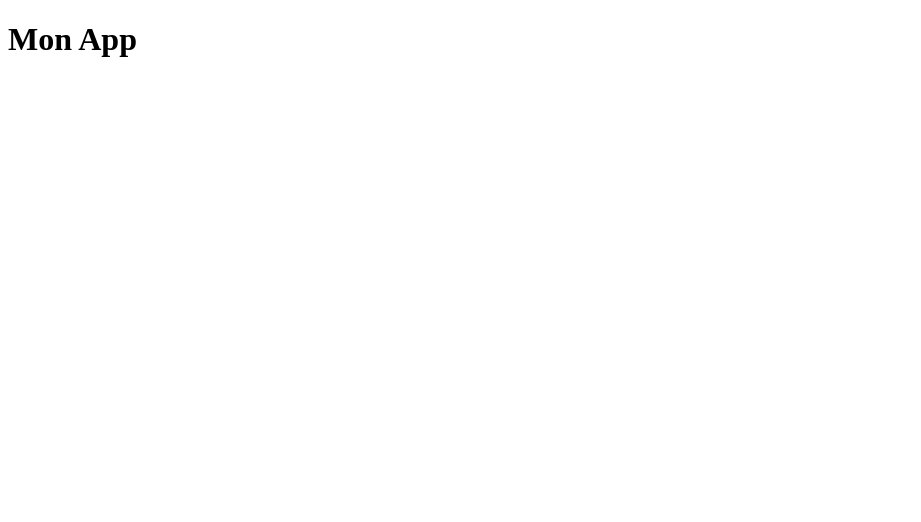
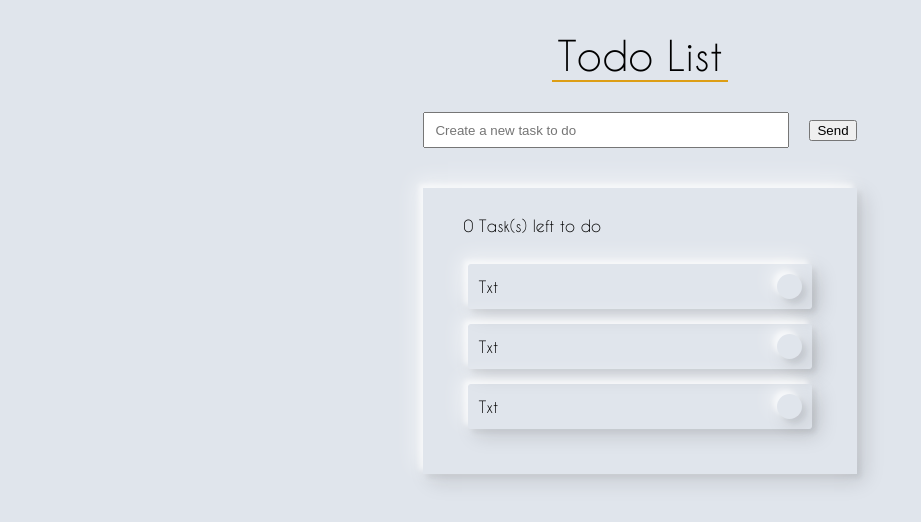
Before and after one commit to ArnoSlb/Todo-App-with-React, a React app: page / in a window 1280 px wide. Shown: the whole page, without its empty margins (0-921 px from the left). Built offline with nearby package versions, Linux system fonts and the light colour scheme.

Commit message:
static interface with css : ok

```diff
--- a/public/index.html
+++ b/public/index.html
@@ -11,7 +11,7 @@
     />
     <link rel="apple-touch-icon" href="%PUBLIC_URL%/logo192.png" />
     <link rel="manifest" href="%PUBLIC_URL%/manifest.json" />
-    <title>React App</title>
+    <title>Todo App</title>
   </head>
   <body>
     <noscript>You need to enable JavaScript to run this app.</noscript>
--- a/src/Components/App/App.css
+++ b/src/Components/App/App.css
@@ -0,0 +1,115 @@
+@font-face {
+    font-family: "CaviarDreams";
+    src: url("../../assets/font/Caviar_dreams/CaviarDreams.ttf") format("truetype"),
+}
+@font-face {
+    font-family: "CaviarDreams";
+    src: url("../../assets/font/Caviar_dreams/CaviarDreams_Bold.ttf") format("truetype");
+    font-weight: bold;
+}
+
+body {
+    margin: 0;
+    font-family: CaviarDreams;
+    background: #e0e5ec;
+}
+
+.app {
+    margin: 0 auto;
+    display: flex;
+    justify-content: center;
+    align-items: center;
+    flex-direction: column;
+    width: 100vw;
+    margin-top: 30px;
+}
+
+.app h1 {
+    font-size: 40px;
+    margin-bottom: 30px;
+    padding: 5px;
+    border-bottom: 2px solid rgb(221, 158, 21);
+}
+
+.form input {
+    height: 30px;
+    width: 350px;
+    margin-right: 20px;
+    padding-left: 10px;
+    margin-bottom: 40px;
+}
+
+.form h2 {
+    margin-bottom: 30px;
+    padding-left: 10px;
+}
+
+.tasks{
+    padding: 30px;
+    box-shadow:
+   -7px -7px 20px 0px #fff9,
+   -4px -4px 5px 0px #fff9,
+   7px 7px 20px 0px #0002,
+   4px 4px 5px 0px #0001,
+   inset 0px 0px 0px 0px #fff9,
+   inset 0px 0px 0px 0px #0001,
+   inset 0px 0px 0px 0px #fff9,
+   inset 0px 0px 0px 0px #0001;
+}
+
+.item {
+    display: flex;
+    justify-content: space-between;
+    align-items: center;
+    padding: 10px;
+    box-shadow: ;
+    margin: 15px;
+    border-radius: 3px;
+    box-shadow:
+    -7px -7px 20px 0px #fff9,
+    -4px -4px 5px 0px #fff9,
+    7px 7px 20px 0px #0002,
+    4px 4px 5px 0px #0001,
+    inset 0px 0px 0px 0px #fff9,
+    inset 0px 0px 0px 0px #0001,
+    inset 0px 0px 0px 0px #fff9,
+    inset 0px 0px 0px 0px #0001;
+}
+
+.item button {
+    height: 25px;
+    width: 25px;
+    border-radius: 30px;
+    background: #e0e5ec;
+    border: none;
+    display: flex;
+    flex-direction: column;
+    justify-content: center;
+    align-items: center;
+    -webkit-tap-highlight-color: rgba(0,0,0,0);
+    -webkit-tap-highlight-color: transparent;
+    box-shadow:
+    -7px -7px 20px 0px #fff9,
+    -4px -4px 5px 0px #fff9,
+    7px 7px 20px 0px #0002,
+    4px 4px 5px 0px #0001,
+    inset 0px 0px 0px 0px #fff9,
+    inset 0px 0px 0px 0px #0001,
+    inset 0px 0px 0px 0px #fff9,
+    inset 0px 0px 0px 0px #0001;
+    transition:box-shadow 0.6s cubic-bezier(.79,.21,.06,.81);
+    font-size: 16px;
+    color: rgba(42, 52, 84, 1);
+    text-decoration: none;
+}
+
+.item button:active{
+    box-shadow:  4px 4px 6px 0 rgba(255,255,255,.5),
+                -4px -4px 6px 0 rgba(116, 125, 136, .2),
+      inset -4px -4px 6px 0 rgba(255,255,255,.5),
+      inset 4px 4px 6px 0 rgba(116, 125, 136, .3);
+  }
+
+.item button:hover{
+    cursor: pointer;
+}
--- a/src/Components/App/App.js
+++ b/src/Components/App/App.js
@@ -1,5 +1,16 @@
+import Form from '../Form/Form'
+import '../../reset.css'
+import './App.css'
+
+
 const App = () => {
-    return <h1>Mon App</h1>
+    return (
+        <div className="app">
+            <h1>Todo List</h1>
+            <Form/>
+        </div>
+
+    )
 }
 
 export default App;
--- /dev/null
+++ b/src/Components/Form/Form.js
@@ -0,0 +1,27 @@
+import { useState } from "react";
+import Item from "../Item/Item";
+
+const Form = () => {
+
+    console.log("form")
+
+    return(
+
+        <div className="form">
+            <form action="">
+                <input type="text" id="todo" placeholder="Create a new task to do"/>
+                <button className="send">Send</button>
+            </form>
+            <div className="tasks">
+                <h2>0 Task(s) left to do</h2>
+                <ul className="list">
+                    <Item />
+                    <Item />
+                    <Item />
+                </ul>
+            </div>
+        </div>
+    )
+}
+
+export default Form;
--- /dev/null
+++ b/src/Components/Item/Item.js
@@ -0,0 +1,8 @@
+export default function Item() {
+    return (
+        <li className="item">
+            <div>Txt</div>
+            <button></button>
+        </li>
+    )
+}
--- /dev/null
+++ b/src/reset.css
@@ -0,0 +1,48 @@
+/* http://meyerweb.com/eric/tools/css/reset/
+   v2.0 | 20110126
+   License: none (public domain)
+*/
+
+html, body, div, span, applet, object, iframe,
+h1, h2, h3, h4, h5, h6, p, blockquote, pre,
+a, abbr, acronym, address, big, cite, code,
+del, dfn, em, img, ins, kbd, q, s, samp,
+small, strike, strong, sub, sup, tt, var,
+b, u, i, center,
+dl, dt, dd, ol, ul, li,
+fieldset, form, label, legend,
+table, caption, tbody, tfoot, thead, tr, th, td,
+article, aside, canvas, details, embed,
+figure, figcaption, footer, header, hgroup,
+menu, nav, output, ruby, section, summary,
+time, mark, audio, video {
+	margin: 0;
+	padding: 0;
+	border: 0;
+	font-size: 100%;
+	font: inherit;
+	vertical-align: baseline;
+}
+/* HTML5 display-role reset for older browsers */
+article, aside, details, figcaption, figure,
+footer, header, hgroup, menu, nav, section {
+	display: block;
+}
+body {
+	line-height: 1;
+}
+ol, ul {
+	list-style: none;
+}
+blockquote, q {
+	quotes: none;
+}
+blockquote:before, blockquote:after,
+q:before, q:after {
+	content: '';
+	content: none;
+}
+table {
+	border-collapse: collapse;
+	border-spacing: 0;
+}
```
Also changed, not shown: src/assets/font/Caviar_dreams/CaviarDreams.ttf (added), src/assets/font/Caviar_dreams/CaviarDreams_Bold.ttf (added), src/assets/font/Caviar_dreams/CaviarDreams_BoldItalic.ttf (added), src/assets/font/Caviar_dreams/CaviarDreams_Italic.ttf (added).
